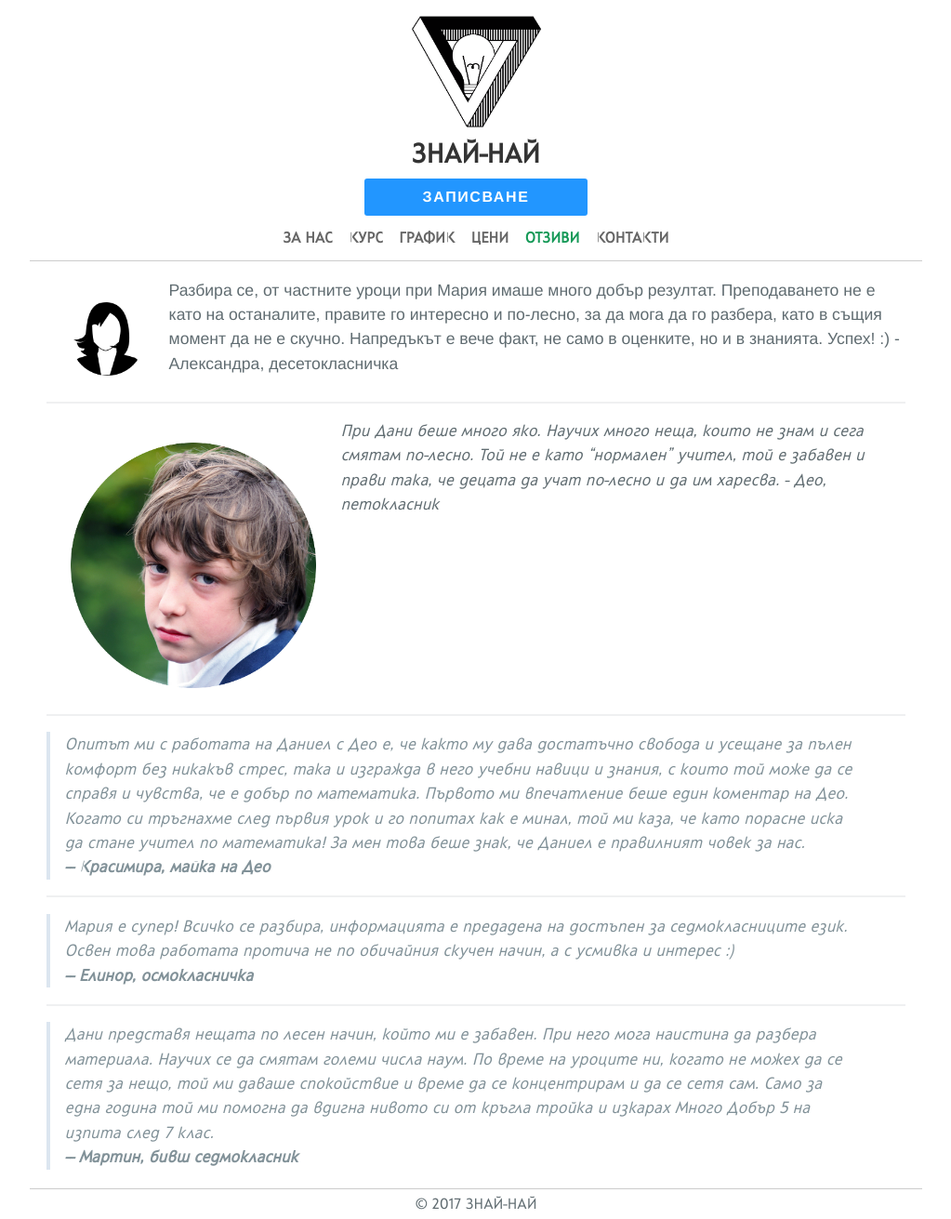
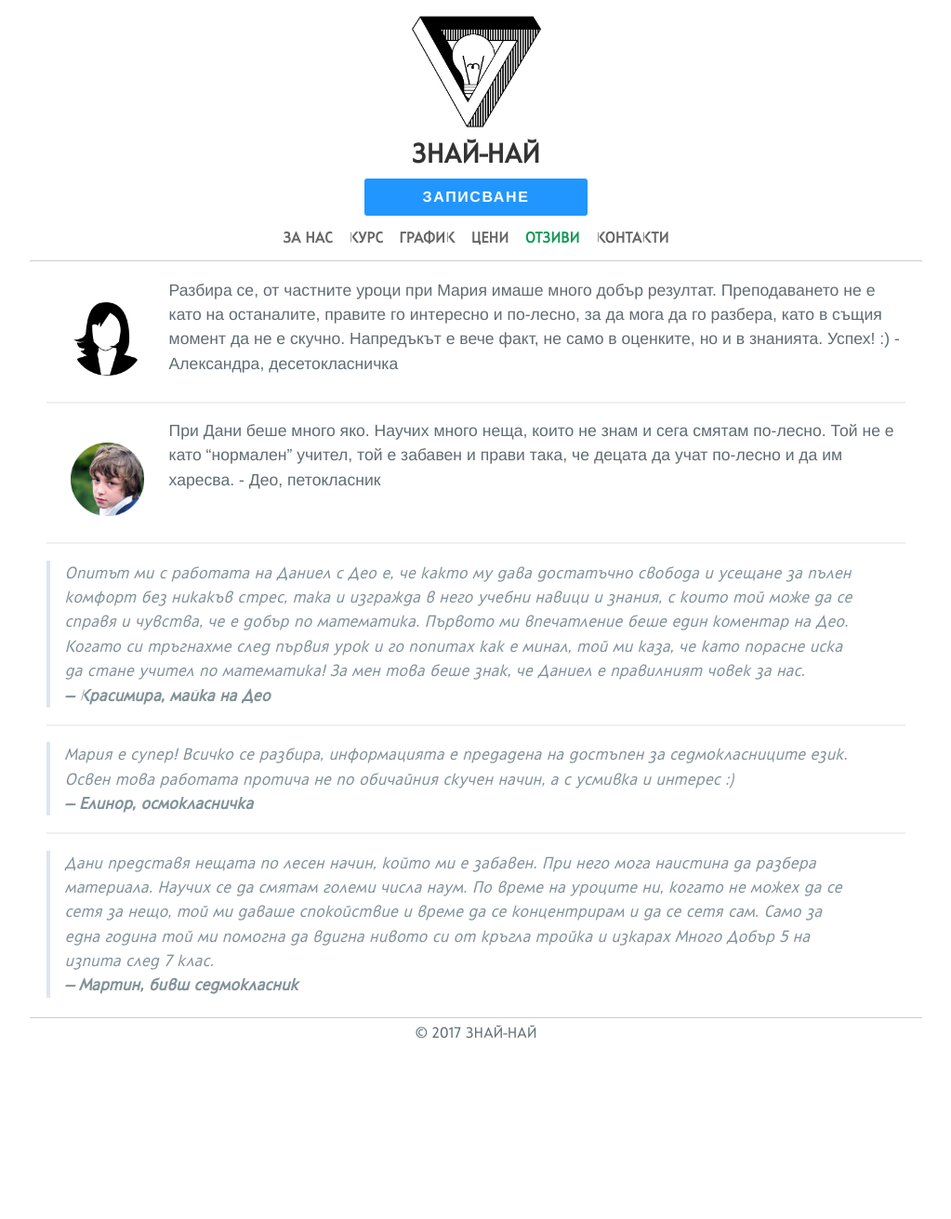
Before and after one commit to znainai/znainai.github.io, a Jekyll site: the page built from _pages/feedback.md, in a window 1280 px wide. Shown: the whole page at 93% size, without its empty margins (128-1151 px from the left). Built offline with Jekyll 4.4.1, drawn with Linux system fonts in a browser that asks for light colours; after the commit the page ends 1127 px from its top, so only the background shows below that.

Commit message:
Update feedback.md

```diff
--- a/_pages/feedback.md
+++ b/_pages/feedback.md
@@ -12,7 +12,7 @@ title: Отзиви
 
 ---
 
-<div class="team-member cursive">
+<div class="feedback">
   <p class="photo left">
     <img src="{{ "/assets/images/deo.png" }}" alt="Део">
   </p>
```
